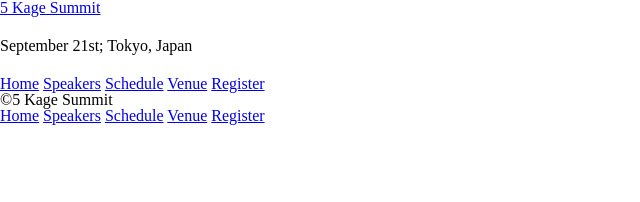
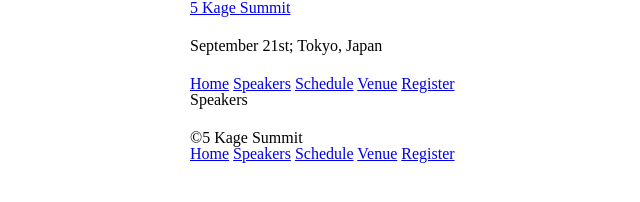
Before and after one commit to kin018/FiveKageSummit, a website: page FiveKageSummit/speakers.html in a window 1280 px wide. Shown: the whole page, without its empty margins (0-640 px from the left). Drawn offline with Linux system fonts and the light colour scheme.

Commit message:
Updated Speakers Page

```diff
--- a/FiveKageSummit/speakers.html
+++ b/FiveKageSummit/speakers.html
@@ -7,7 +7,7 @@
     </head>
     <body>
         <!-- Header -->
-        <header>
+        <header class="container">
             <h1><a href="index.html">5 Kage Summit</a> </h1>
             <h3>September 21st; Tokyo, Japan</h3>
             <nav>
@@ -19,9 +19,12 @@
             </nav>
         </header>
         <!-- Main Content  -->
+        <section class="container">
+            <h1>Speakers</h1>
+        </section>
 
         <!-- Footer -->
-        <footer>
+        <footer class="container">
             <span>&copy;5 Kage Summit</span>
             <nav>
                 <a href="index.html">Home</a>
```
